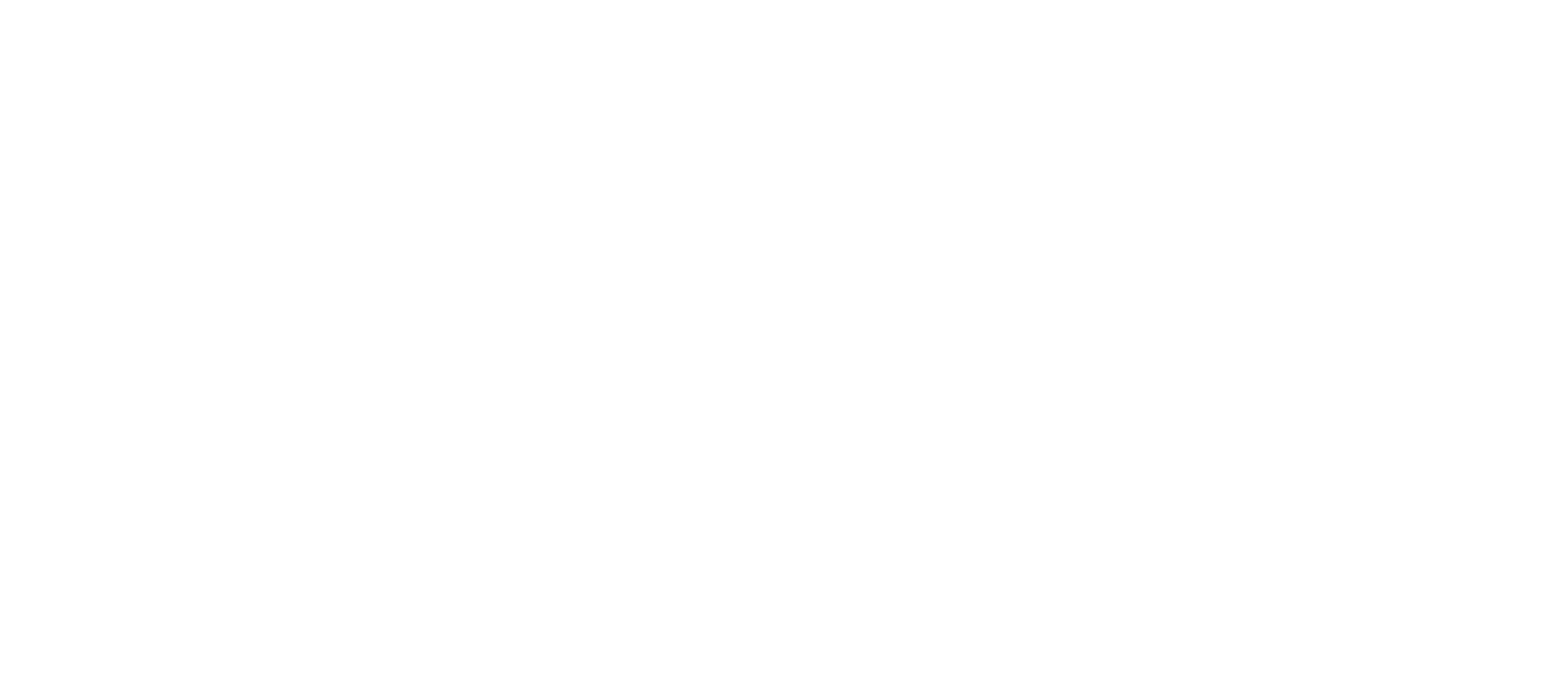
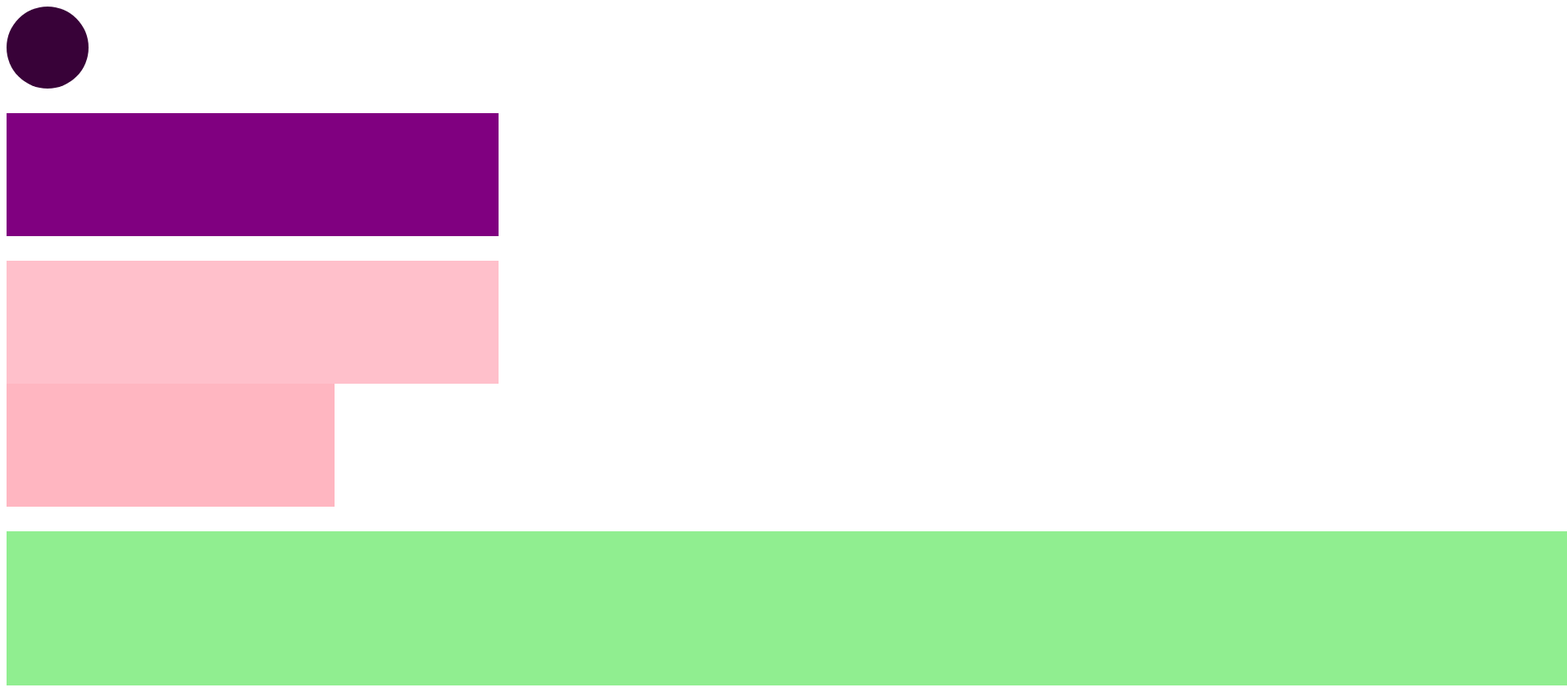
Before and after one commit to louohr/exercises-responsivity-bootcamp, a plain HTML site: page exercise-four/index.html in a window 1280 px wide. Shown: the whole page at 82% size, 1911 px wide, since content can reach past the window. Before the commit the page ends 800 px from the top, so only its background shows below. Drawn offline with Linux system fonts and the light colour scheme.

Commit message:
add code

```diff
--- a/exercise-four/index.html
+++ b/exercise-four/index.html
@@ -5,9 +5,18 @@
     <meta charset="UTF-8">
     <meta name="viewport" content="width=device-width, initial-scale=1.0">
     <title>Responsivity exercise four</title>
+    <link rel="stylesheet" href="style.css">
 </head>
 
 <body>
+    <section class="logo"></section>
+
+    <section class="purple-block"></section>
+    <section class="pink-block"></section>
+
+    <section class="light-purple-block"></section>
+
+    <footer></footer>
 
 </body>
 
--- /dev/null
+++ b/exercise-four/style.css
@@ -0,0 +1,34 @@
+.logo {
+    background-color: rgb(56, 2, 56);
+    height: 100px;
+    width: 100px;
+    border-radius: 50%;
+}
+
+.purple-block {
+    background-color: purple;
+    height: 150px;
+    width: 600px;
+    margin-top: 30px;
+}
+
+.pink-block {
+    background-color: pink;
+    height: 150px;
+    width: 600px;
+    margin-top: 30px;
+}
+
+.light-purple-block {
+    background-color: lightpink;
+    height: 150px;
+    width: 400px;
+}
+
+footer {
+    background-color: lightgreen;
+    width: 1815px;
+    height: 100px;
+    padding: 44px;
+    margin-top: 30px;
+}
```
Also changed, not shown: exercise-two/index.html (+4 -4 lines), exercise-two/style.css (+19 -6 lines).
